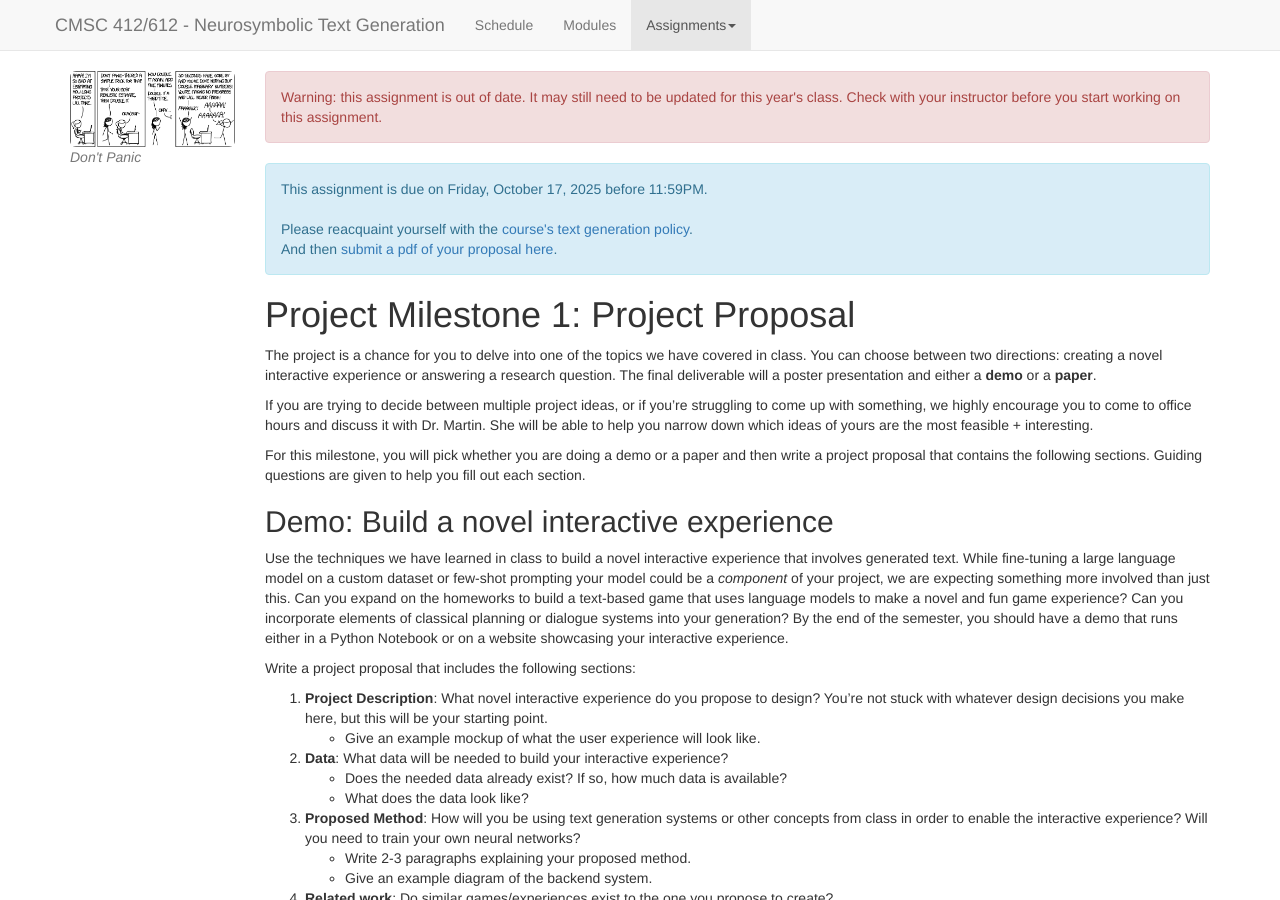
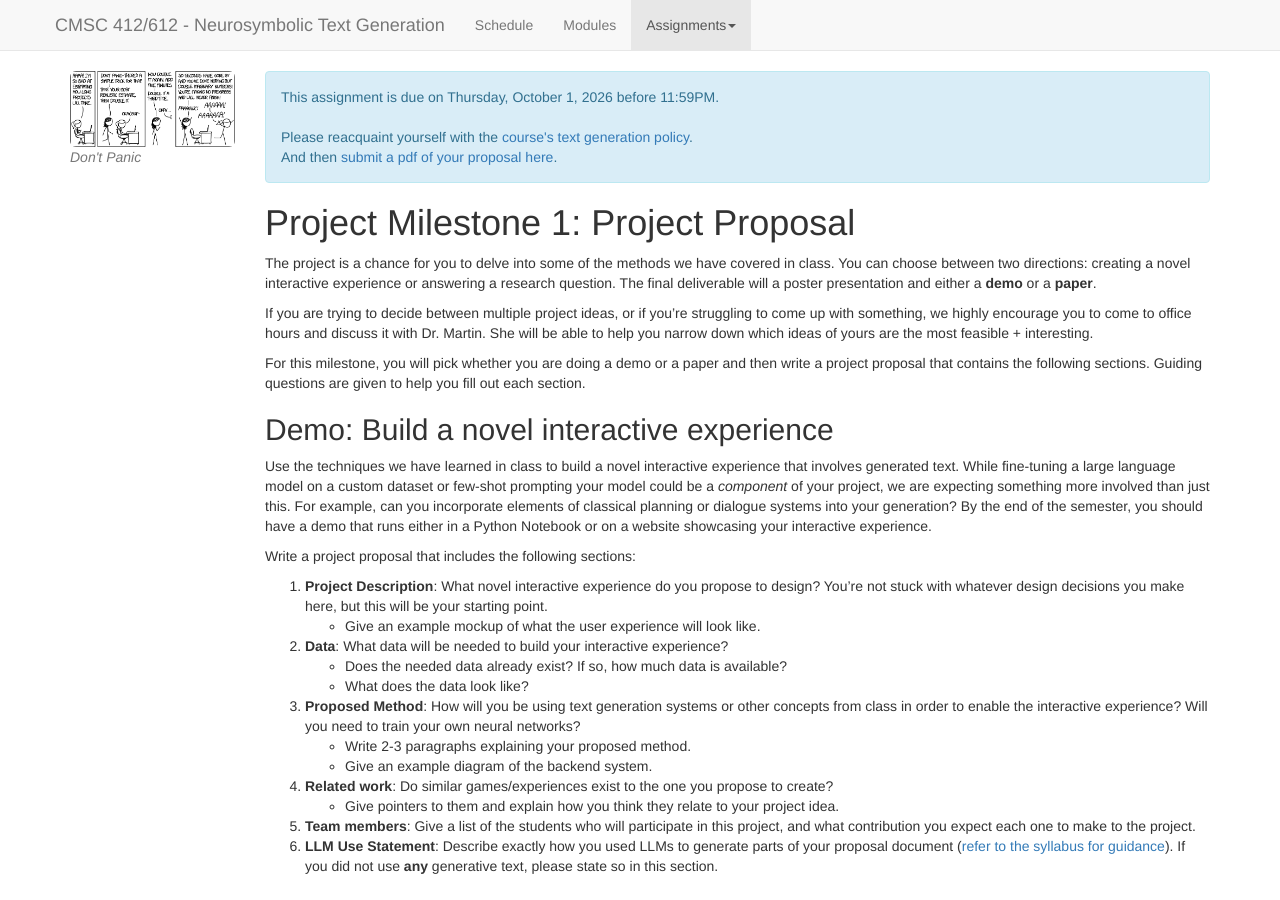
Before and after one commit to lara-martin/neurosymbolic-text-gen, a Jekyll site: the page built from homeworks/project/project-proposal.md, in a window 1280 px wide and 900 px high. Built offline with Jekyll 4.4.1, drawn with Linux system fonts in a browser that asks for light colours; nearby versions of some CDN libraries; a script that is not in the unit is left out.

Commit message:
Update project-proposal.md

```diff
--- a/homeworks/project/project-proposal.md
+++ b/homeworks/project/project-proposal.md
@@ -7,9 +7,9 @@ title: Project Proposal
 type: Project Milestone
 number: 1
 active_tab: homework
-release_date: 2025-09-23
-due_date: 2025-10-17 23:59:00EST
-submission_link: https://blackboard.umbc.edu/ultra/courses/_96140_1/outline/assessment/_7963172_1/overview?courseId=_96140_1
+release_date: 2026-09-09
+due_date: 2026-10-01 23:59:00EST
+submission_link: https://blackboard.umbc.edu/ultra/courses/_112447_1/assessment/test/_8946678_1?gradeitemView=details
 
 ---
 
@@ -58,14 +58,14 @@ You can download the materials for this assignment here:
 {{page.type}} {{page.number}}: {{page.title}}
 =============================================================
 
-The project is a chance for you to delve into one of the topics we have covered in class. You can choose between two directions: creating a novel interactive experience or answering a research question. The final deliverable will a poster presentation and either a **demo** or a **paper**.
+The project is a chance for you to delve into some of the methods we have covered in class. You can choose between two directions: creating a novel interactive experience or answering a research question. The final deliverable will a poster presentation and either a **demo** or a **paper**.
 
 If you are trying to decide between multiple project ideas, or if you're struggling to come up with something, we highly encourage you to come to office hours and discuss it with Dr. Martin. She will be able to help you narrow down which ideas of yours are the most feasible + interesting.
 
 For this milestone, you will pick whether you are doing a demo or a paper and then write a project proposal that contains the following sections. Guiding questions are given to help you fill out each section.
 
 ## Demo: Build a novel interactive experience
-Use the techniques we have learned in class to build a novel interactive experience that involves generated text. While fine-tuning a large language model on a custom dataset or few-shot prompting your model could be a _component_ of your project, we are expecting something more involved than just this. Can you expand on the homeworks to build a text-based game that uses language models to make a novel and fun game experience? Can you incorporate elements of classical planning or dialogue systems into your generation? By the end of the semester, you should have a demo that runs either in a Python Notebook or on a website showcasing your interactive experience.
+Use the techniques we have learned in class to build a novel interactive experience that involves generated text. While fine-tuning a large language model on a custom dataset or few-shot prompting your model could be a _component_ of your project, we are expecting something more involved than just this. For example, can you incorporate elements of classical planning or dialogue systems into your generation? By the end of the semester, you should have a demo that runs either in a Python Notebook or on a website showcasing your interactive experience.
 
 Write a project proposal that includes the following sections:
 1. __Project Description__: What novel interactive experience do you propose to design? You're not stuck with whatever design decisions you make here, but this will be your starting point.
```
